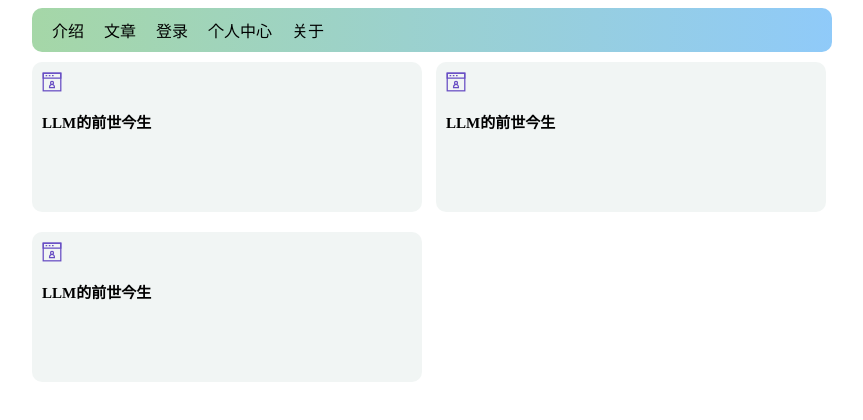
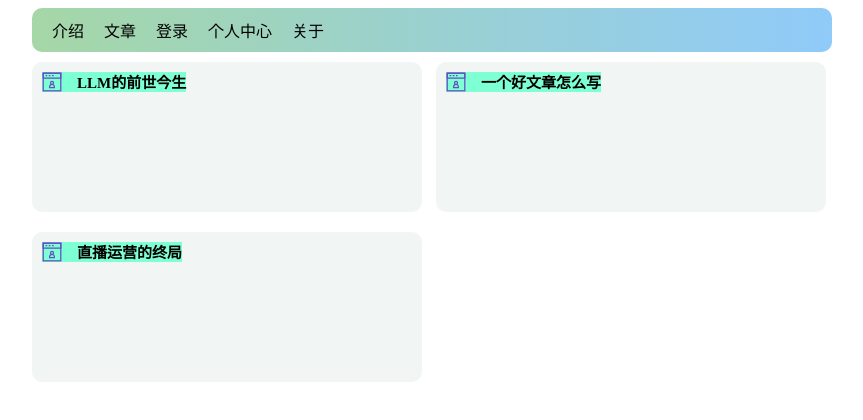
Before and after one commit to leonaiuv/JavaScripttest, a plain HTML site: page index.html in a window 1280 px wide. Shown: the whole page, without its empty margins (208-1071 px from the left). Drawn offline with Linux system fonts and the light colour scheme.

Commit message:
style: 更新文章标题和样式调整
修改了index.html中的文章标题，并调整了style.css中的样式，包括过渡效果、间距和背景颜色等

```diff
--- a/index.html
+++ b/index.html
@@ -35,13 +35,13 @@
             <div class="block">
                 <div class="icon">
                     <img src="src\img\account-website.svg" alt="icon" class="iconsetting">
-                    <p class="articletitle">LLM的前世今生</p>
+                    <p class="articletitle">一个好文章怎么写</p>
                 </div>
             </div>
             <div class="block">
                 <div class="icon">
                     <img src="src\img\account-website.svg" alt="icon" class="iconsetting">
-                    <p class="articletitle">LLM的前世今生</p>
+                    <p class="articletitle">直播运营的终局</p>
                 </div>
             </div>
         </div>
--- a/style.css
+++ b/style.css
@@ -58,6 +58,7 @@ nav ul li a {
     padding: 10px; /* 设置内边距 */
     border-radius: 10px; /* 新增圆角属性 */
     height: 150px; /* 设置固定高度 */
+    transition: all 0.3s ease 0.1s; /* 鼠标移出时，添加0.2秒延迟的过渡效果 */
     /* 每两个块后取消右侧外边距 */
     &:nth-child(2n) {
         margin-right: 0;
@@ -80,9 +81,7 @@ nav ul li a {
     transition: all 0.3s ease; /* 添加过渡效果，使变化更平滑 */
 }
 
-.block {
-    transition: all 0.3s ease 0.1s; /* 鼠标移出时，添加0.2秒延迟的过渡效果 */
-}
+
 
 .iconsetting {
     width: 20px; /* 设置图标宽度 */
@@ -93,13 +92,15 @@ nav ul li a {
 .articletitle {
     font-size: 15px; /* 设置标题字体大小 */
     font-weight: bold; /* 设置标题字体加粗 */
-    margin-bottom: 5px; /* 设置标题与文本之间的间距 */
+    margin-bottom: 17px; /* 设置标题与文本之间的间距 */
+
 }
 
+
 .icon {
-.icon {
+    background-color: aquamarine;
     display: inline-flex; /* 使用内联弹性布局使内容在统一水平线上 */
     align-items: center; /* 垂直居中对齐 */
     gap: 10px; /* 设置内容之间的间距 */
+    height: 20px;
 }
-}
```
